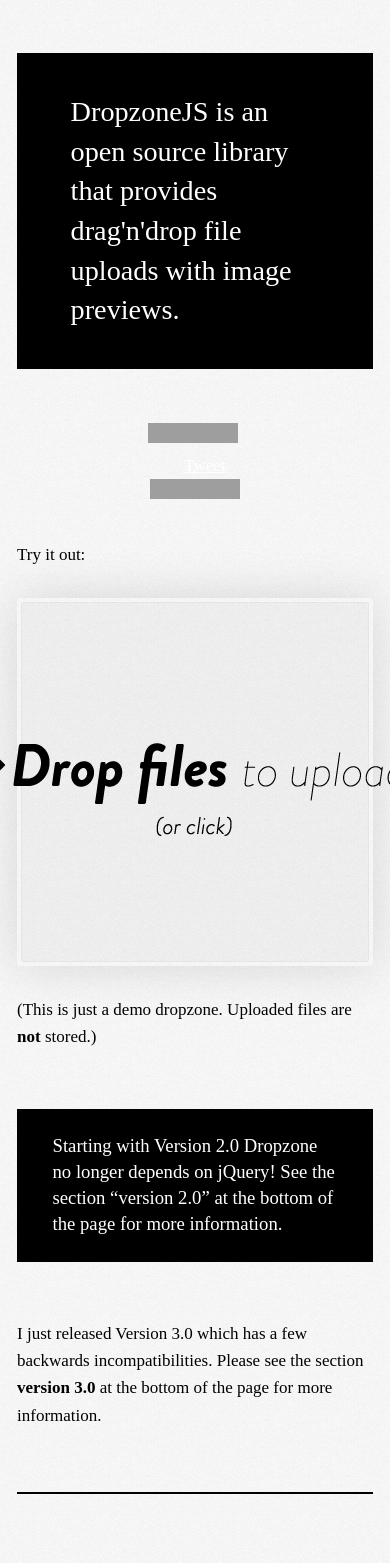
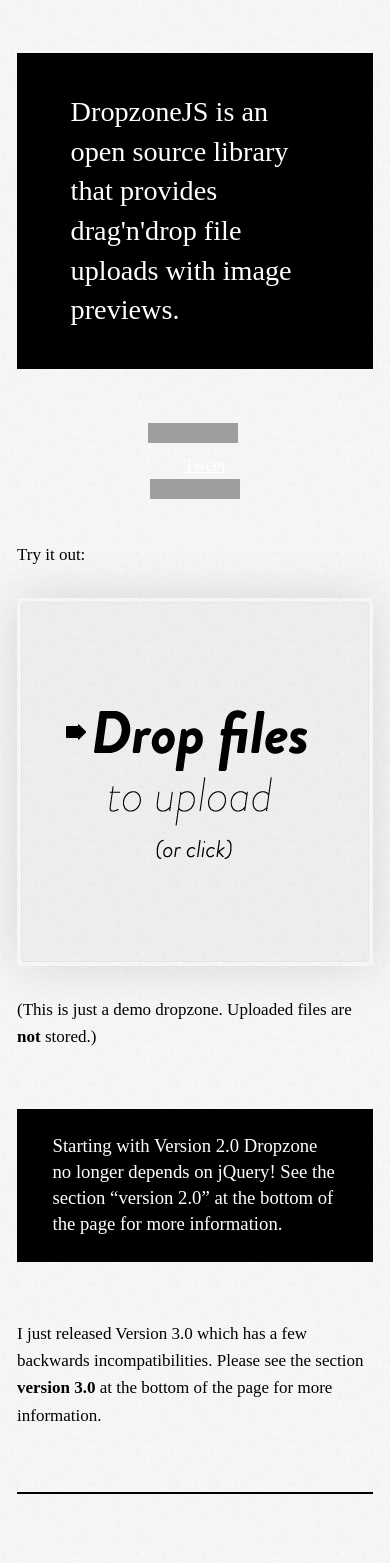
Before and after one commit to dropzone/dropzone, a Jekyll site: the page built from index.md, in a window 390 px wide. Shown: the part 347-1910 px from the top of the page. Built offline with Jekyll 4.4.1, drawn with Linux system fonts in a browser that asks for light colours; Markdown is read by kramdown in place of the engine named in the settings; comment, search, counter and statistics services are not loaded; grey boxes are pictures that could not be loaded.

Commit message:
Fixed that the 'Drop files here' text gets square again on small browsers.

```diff
--- a/css/_stylus/general.styl
+++ b/css/_stylus/general.styl
@@ -34,7 +34,7 @@
 // Make the dropzone text square when the screen is too small
 @media screen and (max-width: 37.5em)
   .dropzone
-    .default.message
+    .dz-default.dz-message
       background-position 0 -123px
       width 268px
       margin-left -(@width / 2)
--- a/css/general.css
+++ b/css/general.css
@@ -1193,7 +1193,7 @@
   box-shadow: none;
 }
 @media screen and (max-width: 37.5em) {
-  .dropzone .default.message {
+  .dropzone .dz-default.dz-message {
     background-position: 0 -123px;
     width: 268px;
     margin-left: -134px;
```
